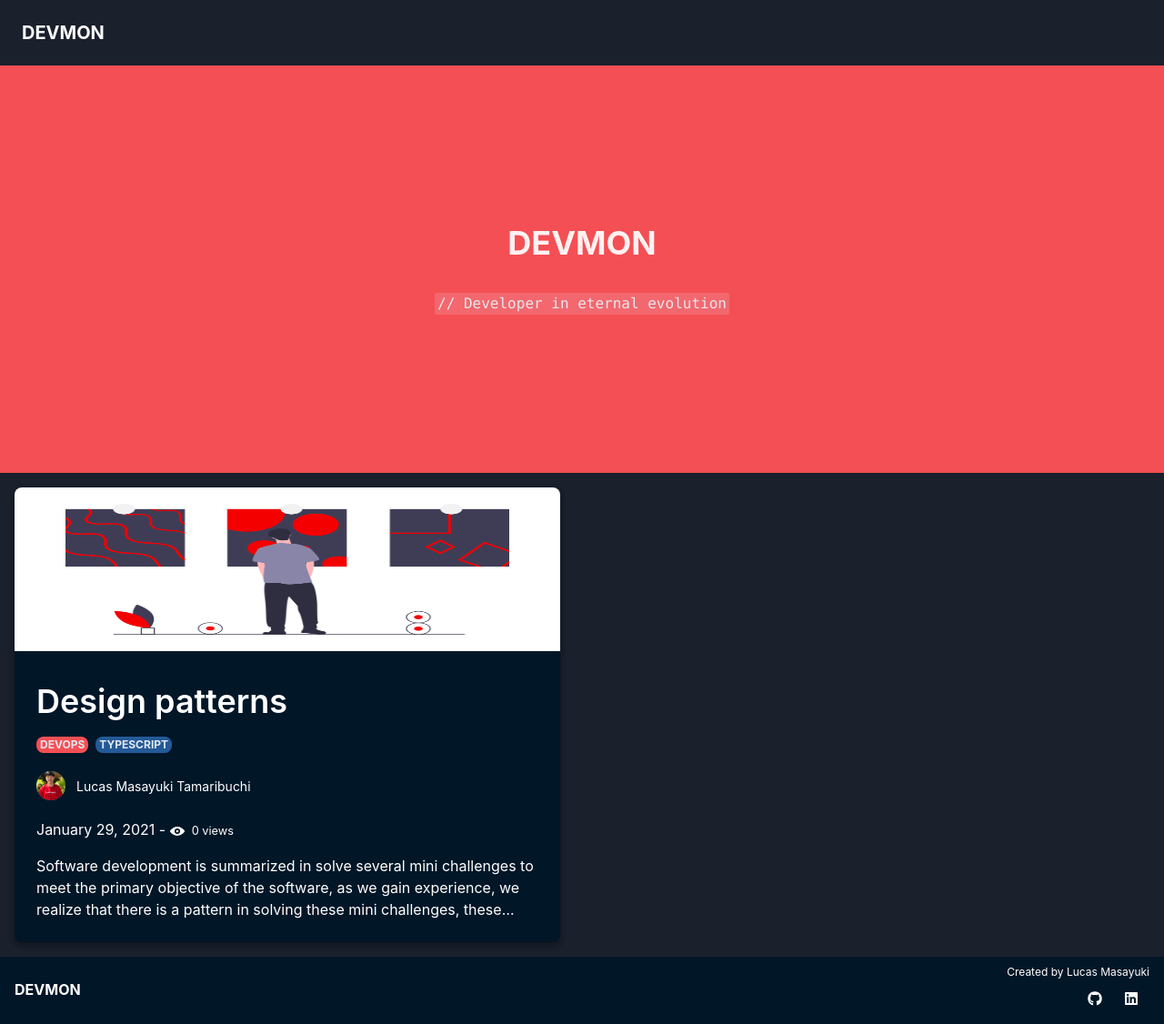
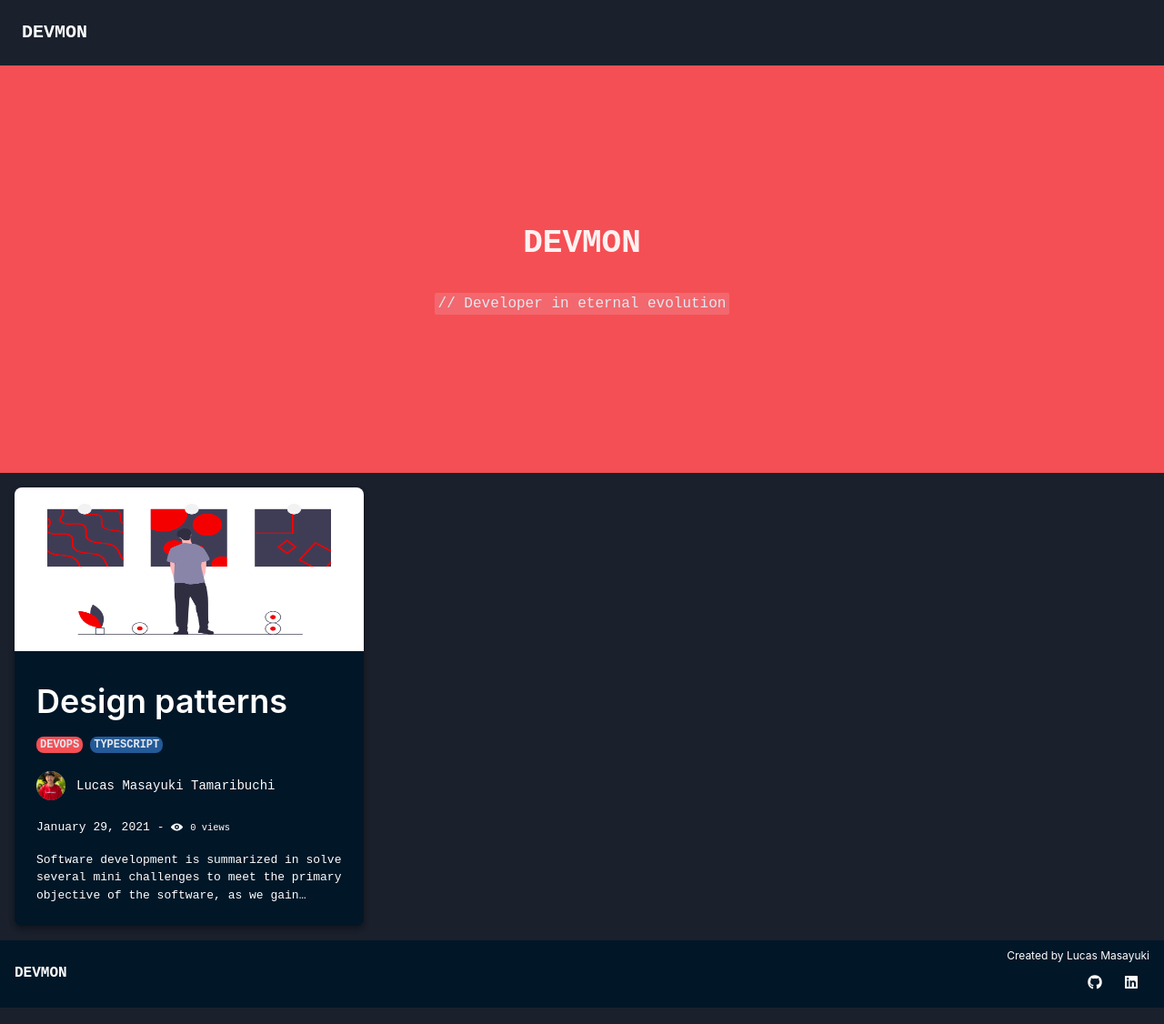
Before and after one commit to LucasMasayuki/devpath, a Next.js app: page / in a window 1280 px wide. Shown: the whole page at 91% size. Built offline with nearby package versions, Linux system fonts and the light colour scheme.

Commit message:
Enhancements

```diff
--- a/components/app-bar.tsx
+++ b/components/app-bar.tsx
@@ -7,7 +7,7 @@ const AppBar = (): JSX.Element => (
   <Box bgColor="secondDarkColor" w="100%" color="white" p={4} boxShadow="0px 0px 8px 2px #000000">
     <Flex>
       <Box p="2">
-        <Heading size="md" fontWeight="bold">
+        <Heading fontFamily="monospace" size="md" fontWeight="bold">
           <Link as="/" href="/">
             {APP_NAME}
           </Link>
--- a/components/footer.tsx
+++ b/components/footer.tsx
@@ -7,7 +7,7 @@ const Footer = (): JSX.Element => (
   <footer>
     <Box bgColor="secondaryDarkColor" color="white" pr={4} pl={4} pb={2} pt={2}>
       <SimpleGrid columns={2} spacing={10} alignItems="center">
-        <Heading size="sm" fontWeight="bold">
+        <Heading size="sm" fontWeight="bold" fontFamily="monospace">
           {APP_NAME}
         </Heading>
         <Grid templateColumns="repeat(5, 1fr)">
--- a/components/index-header.tsx
+++ b/components/index-header.tsx
@@ -12,8 +12,10 @@ const IndexHeader = (): JSX.Element => (
     h="md"
     backgroundColor="primaryColor"
   >
-    <Heading as="h1">{APP_NAME}</Heading>
-    <Code fontSize="md" mt="8">
+    <Heading as="h1" fontFamily="monospace">
+      {APP_NAME}
+    </Heading>
+    <Code fontSize="md" mt="8" fontFamily="monospace">
       // Developer in eternal evolution
     </Code>
   </Box>
--- a/components/layout.tsx
+++ b/components/layout.tsx
@@ -9,7 +9,7 @@ type Props = {
 const Layout = ({ children }: Props): JSX.Element => (
   <>
     <Meta />
-    <main>{children}</main>
+    <main style={{ fontFamily: 'monospace' }}>{children}</main>
     <Footer />
   </>
 )
--- a/components/post-list.tsx
+++ b/components/post-list.tsx
@@ -9,7 +9,7 @@ type Props = {
 
 const PostList = ({ posts }: Props): JSX.Element => {
   return (
-    <Grid templateColumns={{ base: 'repeat(1, 1fr)', lg: 'repeat(2, 1fr)' }} gap={4}>
+    <Grid templateColumns={{ base: 'repeat(1, 1fr)', lg: 'repeat(3, 1fr)' }} gap={4}>
       {posts.map((post) => (
         <PostPreview
           key={post.slug}
--- a/styles/css/markdown-styles.css
+++ b/styles/css/markdown-styles.css
@@ -21,6 +21,7 @@
 }
 
 .markdown h2 {
+  font-family: monospace;
   font-size: 1.875rem;
   margin-top: 3rem;
   margin-bottom: 1rem;
@@ -28,6 +29,7 @@
 }
 
 .markdown h3 {
+  font-family: monospace;
   margin-top: 2rem;
   font-size: 1.5rem;
   line-height: 2rem;
```
